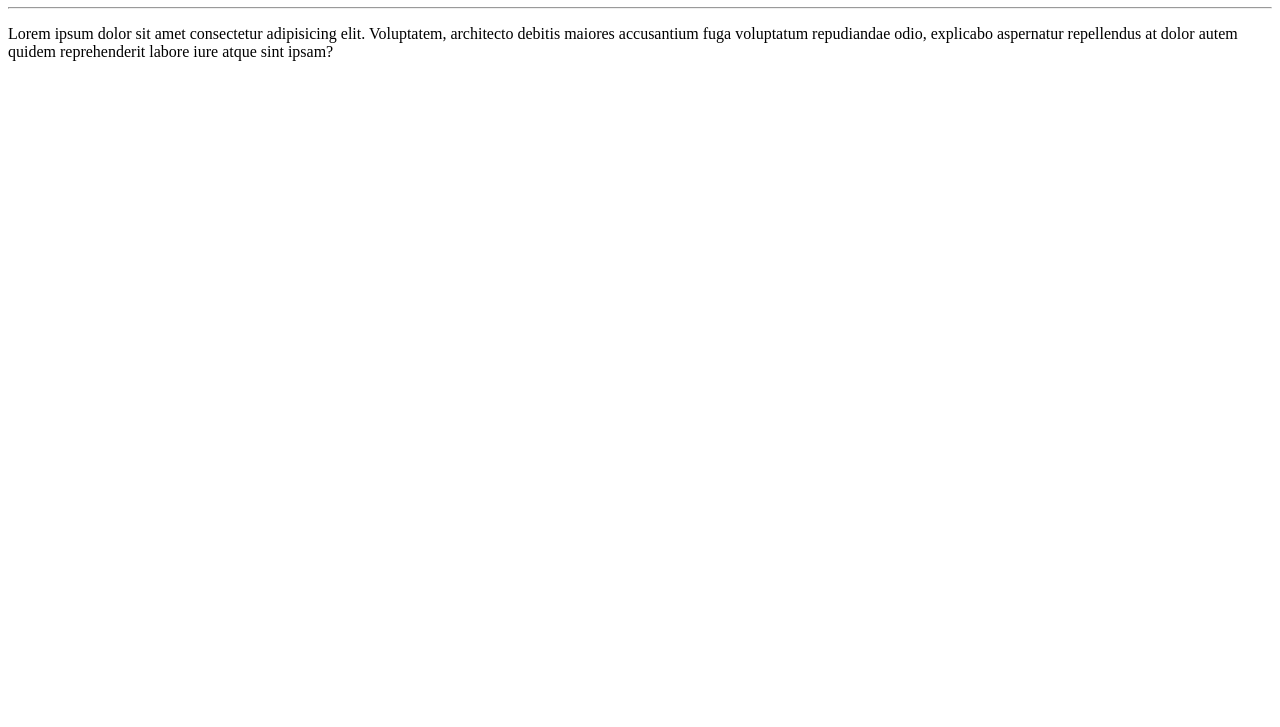
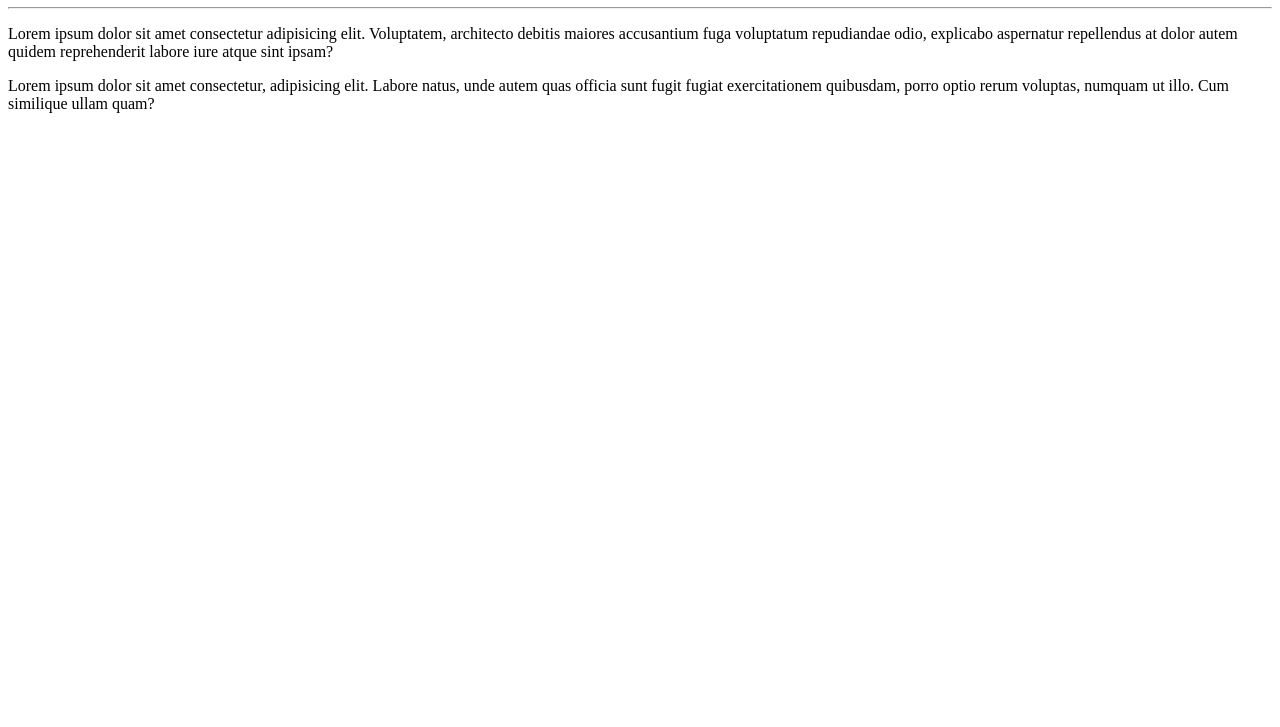
Before and after one commit to ExASN/Ola-Mundo, a plain HTML site: page site-exemplo/index.html in a window 1280 px wide. Shown: the part 73-800 px from the top of the page. Drawn offline with Linux system fonts and the light colour scheme.

Commit message:
Segundo parágrafo
Adicionado o segundo parágrafo.

```diff
--- a/site-exemplo/index.html
+++ b/site-exemplo/index.html
@@ -10,5 +10,6 @@
     <h1>Olá, Mundo!</h1>
     <hr>
     <p>Lorem ipsum dolor sit amet consectetur adipisicing elit. Voluptatem, architecto debitis maiores accusantium fuga voluptatum repudiandae odio, explicabo aspernatur repellendus at dolor autem quidem reprehenderit labore iure atque sint ipsam?</p>
+    <p>Lorem ipsum dolor sit amet consectetur, adipisicing elit. Labore natus, unde autem quas officia sunt fugit fugiat exercitationem quibusdam, porro optio rerum voluptas, numquam ut illo. Cum similique ullam quam?</p>
 </body>
 </html>
```
